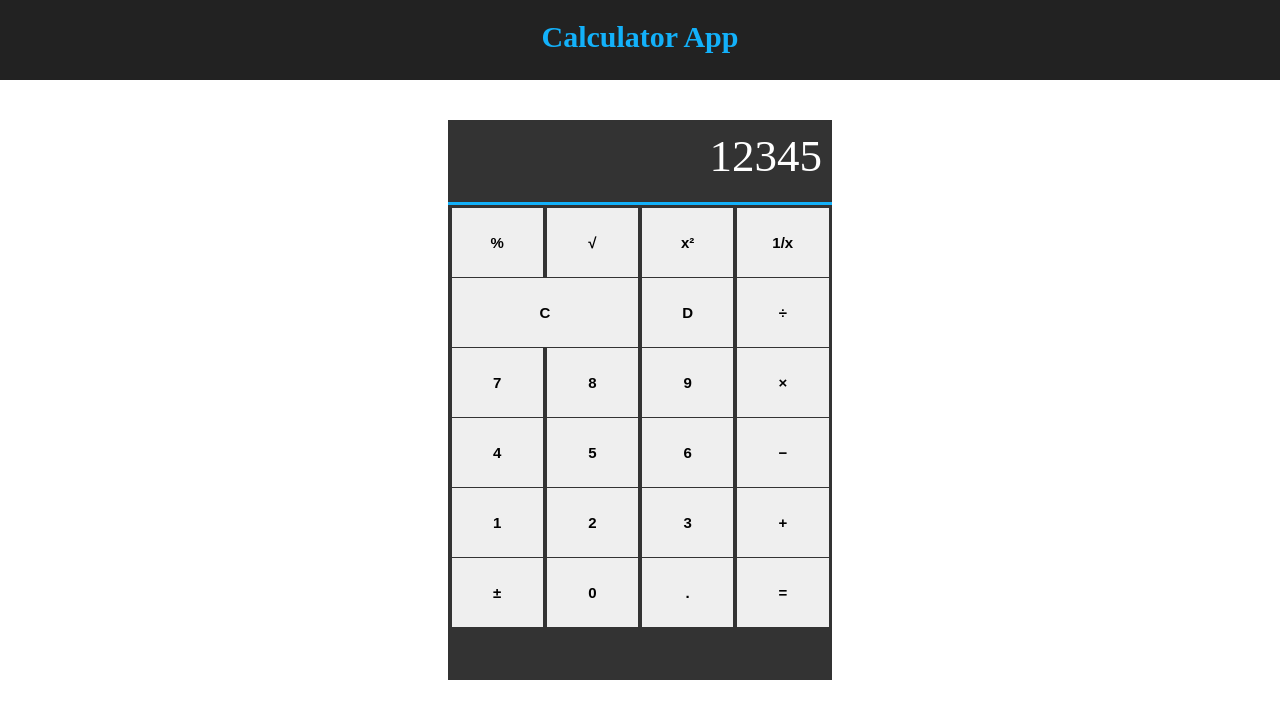
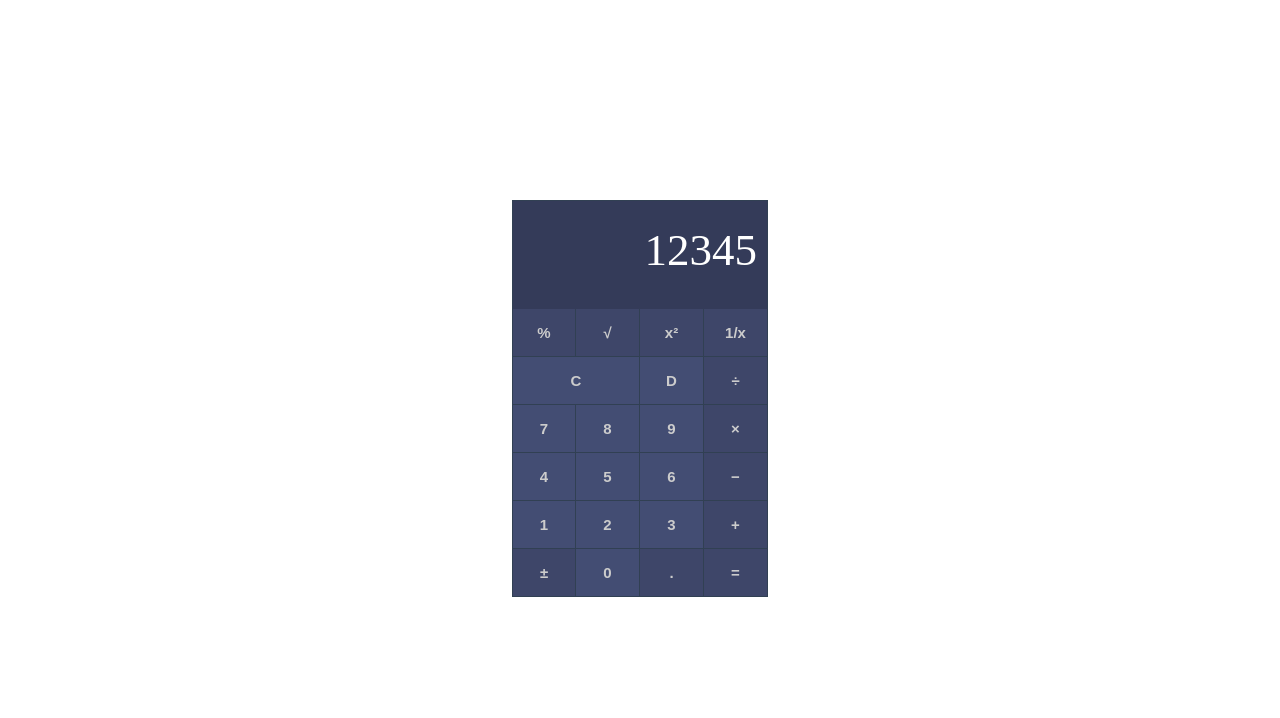
Before and after one commit to Rivenatti/React-calculator-app, a React (Create React App) app: page / in a window 1280 px wide. Shown: the top 718 px of the page. Built offline with nearby package versions, Linux system fonts and the light colour scheme.

Commit message:
styling done

```diff
--- a/src/App.css
+++ b/src/App.css
@@ -9,6 +9,16 @@
 
 html {
   font-size: 10px;
+}
+
+body {
+  -webkit-touch-callout: none; /* iOS Safari */
+  -webkit-user-select: none; /* Safari */
+  -khtml-user-select: none; /* Konqueror HTML */
+  -moz-user-select: none; /* Firefox */
+  -ms-user-select: none; /* Internet Explorer/Edge */
+  user-select: none; /* Non-prefixed version, currently
+                                  supported by Chrome and Opera */
 }
 
 .App {
--- a/src/App.js
+++ b/src/App.js
@@ -7,9 +7,6 @@ class App extends Component {
   render() {
     return (
       <div className="App">
-        <header className="App-header">
-          <h1 className="App-title">Calculator App</h1>
-        </header>
         <Calculator />
       </div>
     );
--- a/src/components/calculator/Calculator.js
+++ b/src/components/calculator/Calculator.js
@@ -25,9 +25,7 @@ class Calculator extends Component {
         </div>
         {/* Functional keys row */}
         <div className="calculator__function__keys--row">
-          <button className="calculator__key calculator__key--clear span">
-            C
-          </button>
+          <button className="calculator__key calculator__key--clear">C</button>
 
           <button className="calculator__key calculator__key--delete">D</button>
           <button className="calculator__key calculator__key--divide">
--- a/src/components/calculator/calculator.css
+++ b/src/components/calculator/calculator.css
@@ -4,8 +4,6 @@
   left: 50%;
   -webkit-transform: translate(-50%, -50%);
           transform: translate(-50%, -50%);
-  color: #fff;
-  background-color: #333;
   padding-bottom: 0.3rem;
   width: 94%;
   height: 70vh;
@@ -30,7 +28,13 @@
           align-items: center;
   padding: 1rem 1rem 2rem 1rem;
   font-size: 4.5rem;
-  border-bottom: 0.3rem solid #13b1fa;
+  background-color: #343b59;
+  border: 0.1rem solid #314053;
+  border-bottom: 0;
+  color: #fff;
+  height: 20vh;
+  overflow: hidden;
+  white-space: nowrap;
 }
 
 .calculator .calculator__function__keys--row {
@@ -42,15 +46,10 @@
           justify-content: space-between;
   width: 100%;
   height: 7rem;
-  padding: 0.1rem 0.15rem;
-  padding-bottom: 0;
-}
-
-.calculator .calculator__function__keys--row.first {
-  margin-top: 0.15rem;
 }
 
 .calculator .calculator__function__keys--row .calculator__key {
+  color: #ccc;
   display: -webkit-box;
   display: -ms-flexbox;
   display: flex;
@@ -66,23 +65,26 @@
   font-size: 1.5rem;
   padding: 1.5rem;
   height: auto;
-  width: 24%;
+  width: 25%;
+  background-color: #434d73;
+  border-right: 0.1rem solid #314053;
+  border-bottom: 0.1rem solid #314053;
 }
 
 .calculator .calculator__function__keys--row .calculator__key:first-child {
-  margin-left: 0.2rem;
+  border-left: 0.1rem solid #314053;
 }
 
-.calculator .calculator__function__keys--row .calculator__key:last-child {
-  margin-right: 0.2rem;
+.calculator .calculator__function__keys--row .calculator__key:active {
+  background-color: #da621e;
 }
 
-.calculator .calculator__function__keys--row .calculator__key:hover {
-  background-color: #777;
+.calculator .calculator__function__keys--row .calculator__key--clear {
+  width: 50%;
 }
 
-.calculator .calculator__function__keys--row .calculator__key.span {
-  width: 49%;
+.calculator .calculator__function__keys--row .calculator__key--percentage, .calculator .calculator__function__keys--row .calculator__key--square-root, .calculator .calculator__function__keys--row .calculator__key--power, .calculator .calculator__function__keys--row .calculator__key--one-division, .calculator .calculator__function__keys--row .calculator__key--divide, .calculator .calculator__function__keys--row .calculator__key--times, .calculator .calculator__function__keys--row .calculator__key--minus, .calculator .calculator__function__keys--row .calculator__key--plus, .calculator .calculator__function__keys--row .calculator__key--plusminus, .calculator .calculator__function__keys--row .calculator__key--point, .calculator .calculator__function__keys--row .calculator__key--equal {
+  background-color: #3e4669;
 }
 
 @media only screen and (min-width: 480px) {
@@ -99,7 +101,8 @@
 
 @media only screen and (min-width: 1200px) {
   .calculator {
-    width: 30%;
+    width: 20%;
+    height: 50vh;
   }
 }
 /*# sourceMappingURL=calculator.css.map */
--- a/src/components/calculator/calculator.scss
+++ b/src/components/calculator/calculator.scss
@@ -1,12 +1,12 @@
+$background--color: #475179;
+$background-hover--color: #da621e;
+
 //----- calculator container
 .calculator {
-  //   margin-top: 10rem;
   position: absolute;
   top: 50%;
   left: 50%;
   transform: translate(-50%, -50%);
-  color: #fff;
-  background-color: #333;
   padding-bottom: 0.3rem;
   width: 94%;
   height: 70vh;
@@ -20,7 +20,13 @@
     align-items: center;
     padding: 1rem 1rem 2rem 1rem;
     font-size: 4.5rem;
-    border-bottom: 0.3rem solid #13b1fa;
+    background-color: darken($background--color, 10%);
+    border: 0.1rem solid darken(#3b4c63, 5%);
+    border-bottom: 0;
+    color: #fff;
+    height: 20vh;
+    overflow: hidden;
+    white-space: nowrap;
   }
 
   //----- functional keys
@@ -29,16 +35,10 @@
     justify-content: space-between;
     width: 100%;
     height: 7rem;
-    // margin-top: 0.1rem;
-    padding: 0.1rem 0.15rem;
-    padding-bottom: 0;
-
-    &.first {
-      margin-top: 0.15rem;
-    }
 
     //----- single key
     .calculator__key {
+      color: #ccc;
       display: flex;
       justify-content: center;
       align-items: center;
@@ -48,23 +48,35 @@
       font-size: 1.5rem;
       padding: 1.5rem;
       height: auto;
-      width: 24%;
-      // margin-left: 0.1rem;
+      width: 25%;
+      background-color: darken($background--color, 2%);
+      border-right: 0.1rem solid darken(#3b4c63, 5%);
+      border-bottom: 0.1rem solid darken(#3b4c63, 5%);
 
       &:first-child {
-        margin-left: 0.2rem;
+        border-left: 0.1rem solid darken(#3b4c63, 5%);
       }
 
-      &:last-child {
-        margin-right: 0.2rem;
+      &:active {
+        background-color: $background-hover--color;
       }
 
-      &:hover {
-        background-color: #777;
+      &--clear {
+        width: 50%;
       }
 
-      &.span {
-        width: 49%;
+      &--percentage,
+      &--square-root,
+      &--power,
+      &--one-division,
+      &--divide,
+      &--times,
+      &--minus,
+      &--plus,
+      &--plusminus,
+      &--point,
+      &--equal {
+        background-color: darken($background--color, 5%);
       }
     }
   }
@@ -84,6 +96,7 @@
 
 @media only screen and (min-width: 1200px) {
   .calculator {
-    width: 30%;
+    width: 20%;
+    height: 50vh;
   }
 }
```
Also changed, not shown: 1 other file (tests, documents, lock files or other folders).
